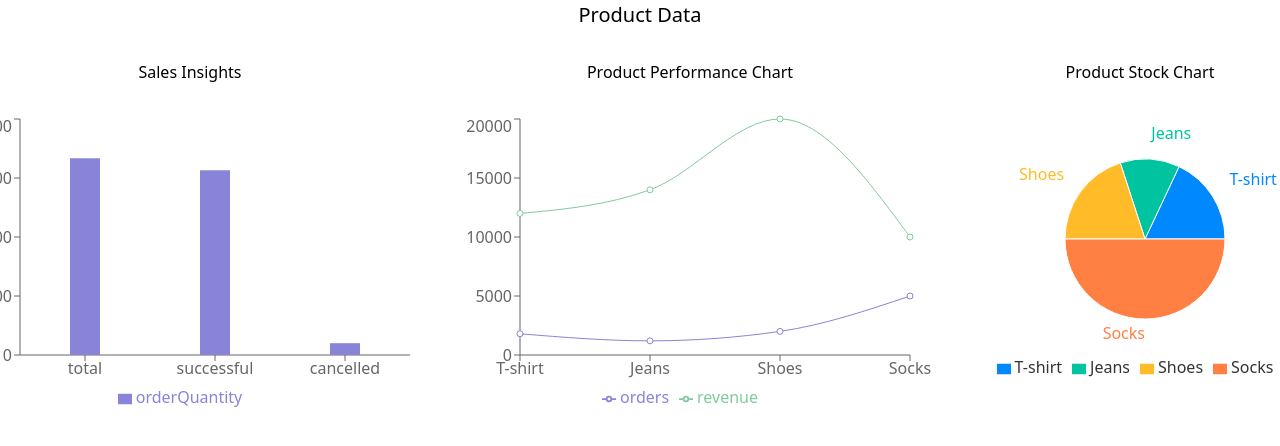
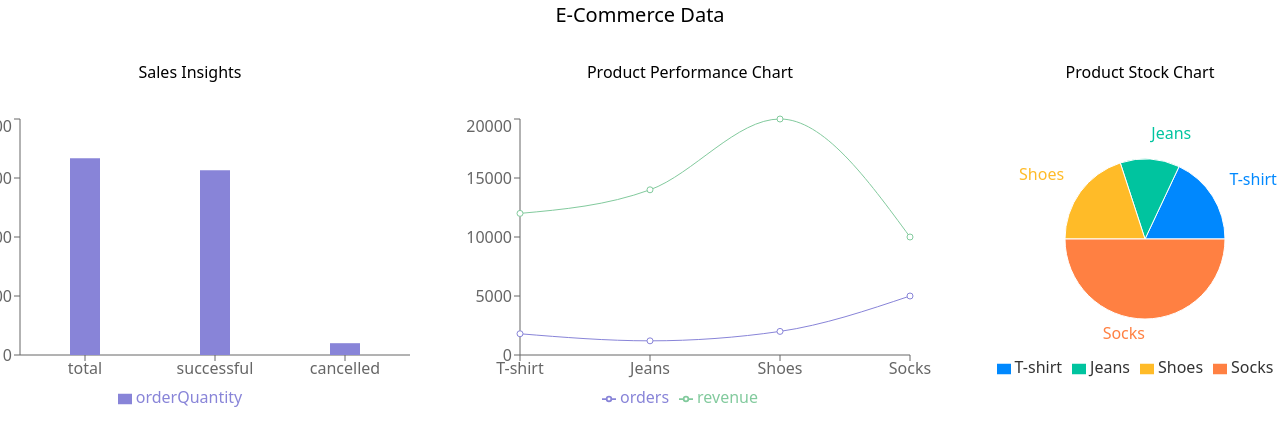
Before and after one commit to chodankarac/assignment-dil_foods, a Next.js app: page / in a window 1280 px wide. Shown: the top 446 px of the page. Built offline with nearby package versions, Linux system fonts and the light colour scheme.

Commit message:
css added;implemnts issue #4

```diff
--- a/pages/index.tsx
+++ b/pages/index.tsx
@@ -7,7 +7,7 @@ export default function Home() {
   return (
     <>
       <h1 style={{ display: "flex", justifyContent: "center", alignItems: "center", fontSize: "20px" }}>
-        Product Data
+        E-Commerce Data
       </h1>
       <HomePage />
     </>
```
